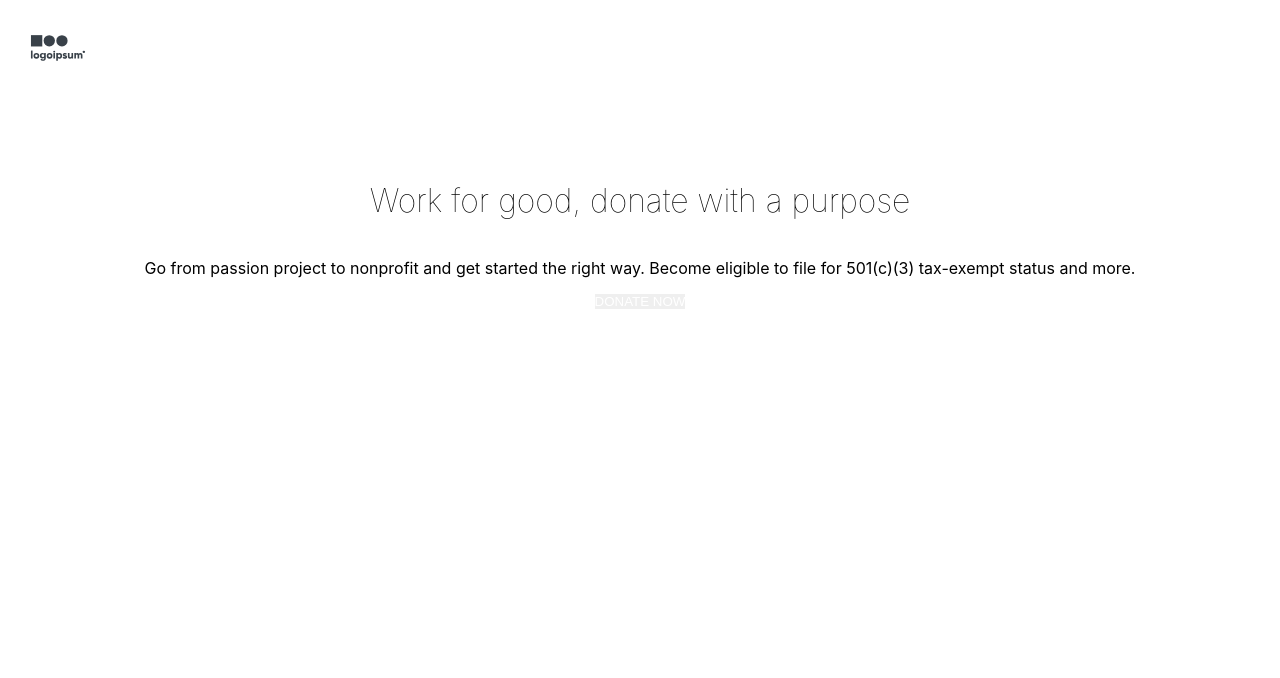
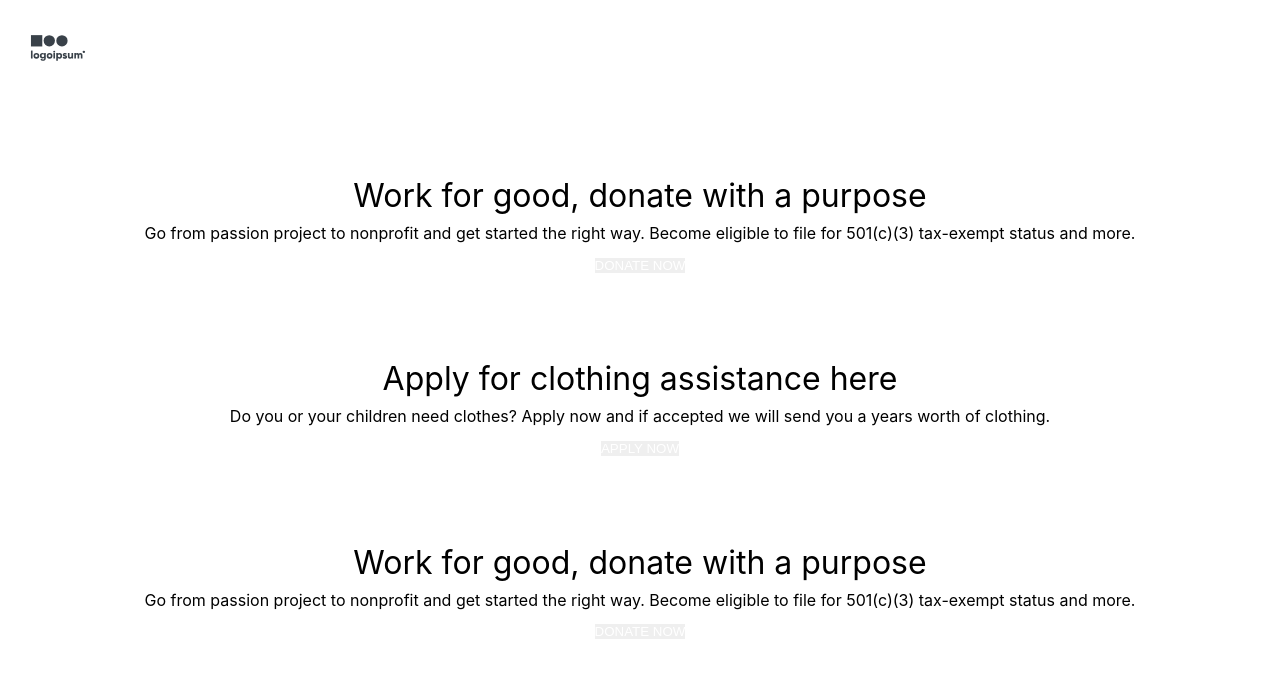
Before and after one commit to kevinsims1/clothes-for-us-next, a Next.js app: page / in a window 1280 px wide. Shown: the top 678 px of the page. Built offline with nearby package versions, Linux system fonts and the light colour scheme.

Commit message:
index updated

```diff
--- a/pages/index.js
+++ b/pages/index.js
@@ -46,20 +46,60 @@ const Home = () => {
             DONATE NOW
           </button>
         </div>
+        <div className='section'>
+          <h1>
+            Apply for clothing assistance here
+          </h1>
+          <p>
+            Do you or your children need clothes?
+            Apply now and if accepted we will send you
+            a years worth of clothing.
+          </p>
+          <button className='applyBtn'>
+            APPLY NOW
+          </button>
+        </div>
+        <div className='section'>
+          <h1>
+            Work for good, donate with a purpose
+          </h1>
+          <p>
+            Go from passion project to nonprofit and get
+            started the right way. Become eligible to file
+            for 501(c)(3) tax-exempt status and more.
+          </p>
+          <button className='donateBtn'>
+            DONATE NOW
+          </button>
+        </div>
       </main>
 
       <style jsx>{`
+        .applyBtn{
+           display:inline-block;
+           padding:0.35em 1.2em;
+           border:0.1em solid #FFFFFF;
+           margin: .5em;
+           text-decoration:none;
+           background-color: black;
+           text-align:center;
+           transition: all 0.2s;
+           color: #fff
+        }
+
+        .applyBtn:hover{
+          border-color: black;
+          background-color:red;
+          color: #fff
+        }
+
         .donateBtn{
            display:inline-block;
            padding:0.35em 1.2em;
            border:0.1em solid #FFFFFF;
-           margin:0 0.3em 0.3em 0;
-           border-radius:0.12em;
-           box-sizing: border-box;
+           margin: .5em;
            text-decoration:none;
-           font-family:'Roboto',sans-serif;
-           font-weight:300;
-           background-color: black;
+           background-color: red;
            text-align:center;
            transition: all 0.2s;
            color: #fff
@@ -67,11 +107,11 @@ const Home = () => {
 
         .donateBtn:hover{
           border-color: red;
-          background-color:#fff;
-          color: black
+          background-color:black;
+          color: #fff
         }
         .section{
-          margin: 4em;
+          margin: 5em;
           display: flex;
           flex-direction: column;
           align-items: center;
@@ -79,12 +119,13 @@ const Home = () => {
 
         h1{
           text-align: center;
-          font-weight: 100;
+          font-weight: normal;
+          margin: 0
         }
 
         p{
           text-align: center;
-          margin: 1em
+          margin: .5em
         }
 
         .dropDown{
@@ -94,7 +135,7 @@ const Home = () => {
         }
 
         button {
-          margin: 0;
+          margin: .5em;
           padding: 0;
           border: none;
           background-color: none;
```
